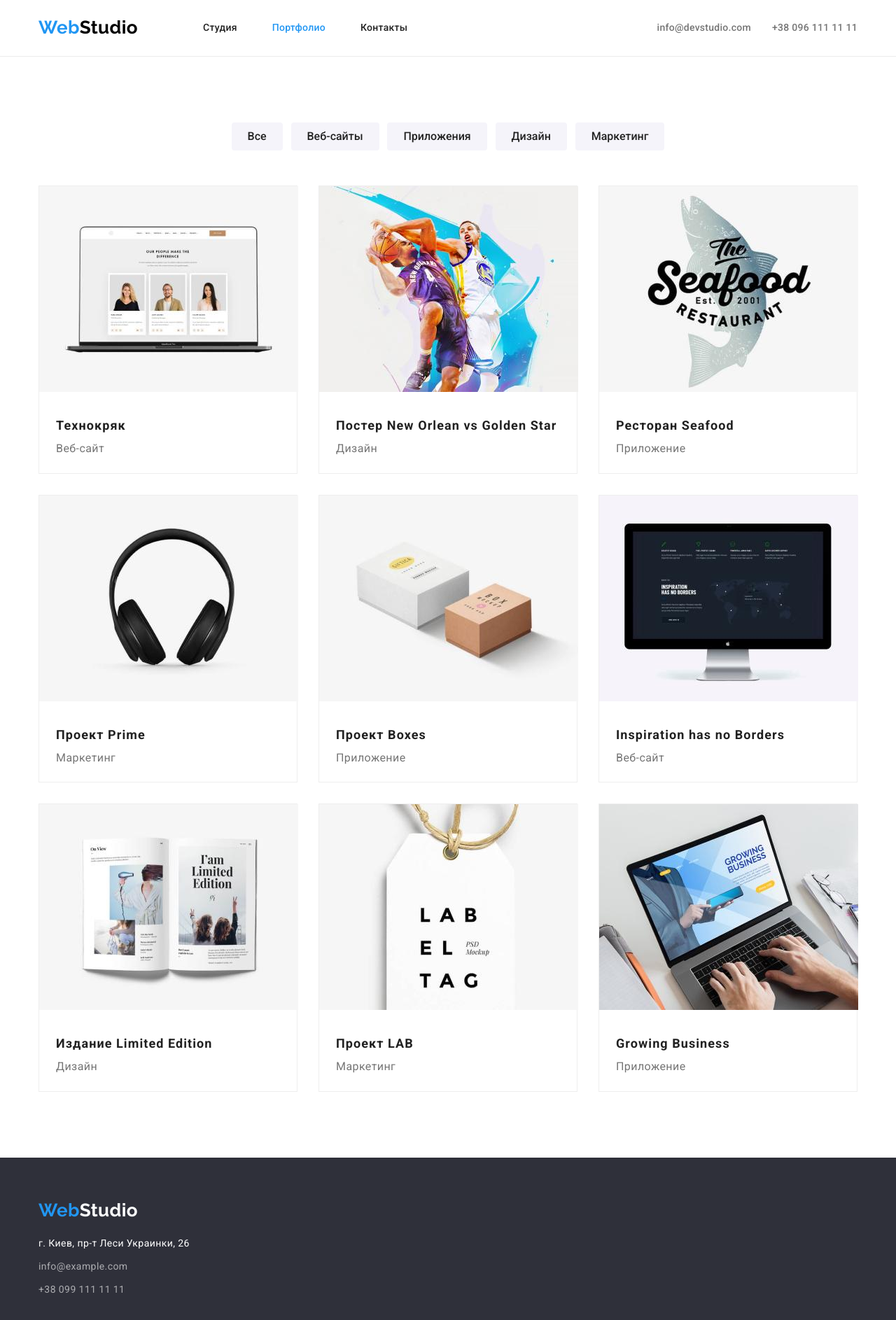
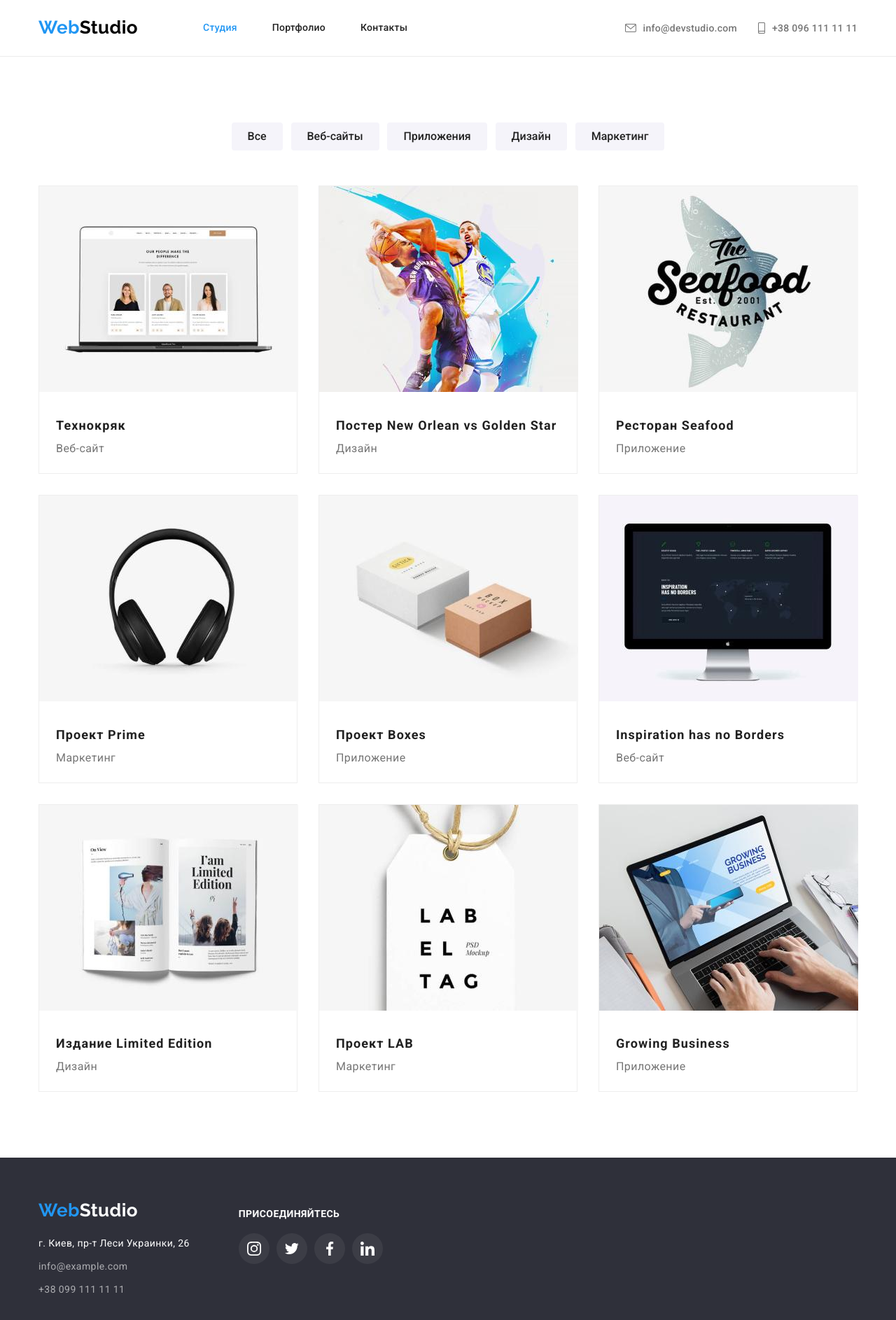
Before and after one commit to stets-js/goit-markup-hw-04, a plain HTML site: page portfolio.html in a window 1280 px wide. Shown: the whole page at 70% size. Drawn offline with nearby package versions, Linux system fonts and the light colour scheme.

Commit message:
add icons in portfolio

```diff
--- a/portfolio.html
+++ b/portfolio.html
@@ -29,12 +29,10 @@
           >
           <ul class="nav-list">
             <li class="item">
-              <a class="header-nav-link" href="./index.html">Студия</a>
+              <a class="current header-nav-link" href="./index.html">Студия</a>
             </li>
             <li class="item">
-              <a href="./portfolio.html" class="current header-nav-link"
-                >Портфолио</a
-              >
+              <a class="header-nav-link" href="./portfolio.html">Портфолио</a>
             </li>
             <li class="item">
               <a class="header-nav-link" href="./contacts.html">Контакты</a>
@@ -42,21 +40,27 @@
           </ul>
         </nav>
         <ul class="contact-list">
-          <li class="item">
-            <a href="mailto:info@devstudio.com">
+          <li class="contact-list-item">
+            <a class="contact-link" href="mailto:info@devstudio.com">
               <svg class="contact-icon" width="16" height="12">
-                <use href="./images/sprite.svg#icon-envelope"></use>
+                <use href="./images/icons.svg#icon-envelope"></use>
               </svg>
-
-              info@devstudio.com</a
+              info@devstudio.com
+            </a>
+          </li>
+          <li class="contact-list-item">
+            <a class="contact-link" href="tel:+380961111111">
+              <svg class="contact-icon" width="10" height="16">
+                <use href="./images/icons.svg#icon-smartphone"></use>
+              </svg>
+              +38 096 111 11 11</a
             >
-          </li>
-          <li class="item">
-            <a href="tel:+380961111111">+38 096 111 11 11</a>
           </li>
         </ul>
       </div>
     </header>
+
+    <!----------------------- ОСНОВНИЙ КОНТЕНТ------------------------ -->
     <main>
       <section class="section">
         <div class="container">
@@ -162,9 +166,11 @@
         </div>
       </section>
     </main>
-    <!--Футер-->
+    <!------------------------------Футер-------------------------->
     <footer class="footer-info">
       <div class="container">
+        <div class="footer-flex">
+          <div class="footer-adress">
             <a href="./index.html" class="logo-footer" lang="en">
               <span>Web</span>Studio</a
             >
@@ -189,6 +195,45 @@
               </ul>
             </address>
           </div>
+          <!-- ------------FOOTER SOCIAL---------- -->
+          <div class="footer-social-tumb">
+            <p>Присоединяйтесь</p>
+            <ul class="footer-social-list">
+              <li class="footer-social-item">
+                <a class="footer-social-link" href="">
+                  <svg class="footer-social-icon" width="20" height="20">
+                    <use href="./images/icons.svg#icon-instagram"></use>
+                  </svg>
+                </a>
+              </li>
+
+              <li class="footer-social-item">
+                <a class="footer-social-link" href="">
+                  <svg class="footer-social-icon" width="20" height="20">
+                    <use href="./images/icons.svg#icon-twitter"></use>
+                  </svg>
+                </a>
+              </li>
+
+              <li class="footer-social-item">
+                <a class="footer-social-link" href="">
+                  <svg class="footer-social-icon" width="20" height="20">
+                    <use href="./images/icons.svg#icon-facebook"></use>
+                  </svg>
+                </a>
+              </li>
+
+              <li class="footer-social-item">
+                <a class="footer-social-link" href="">
+                  <svg class="footer-social-icon" width="20" height="20">
+                    <use href="./images/icons.svg#icon-linkedin"></use>
+                  </svg>
+                </a>
+              </li>
+            </ul>
+          </div>
+        </div>
+      </div>
     </footer>
   </body>
 </html>
```
Lines whose indentation alone changed are shown as unchanged.
